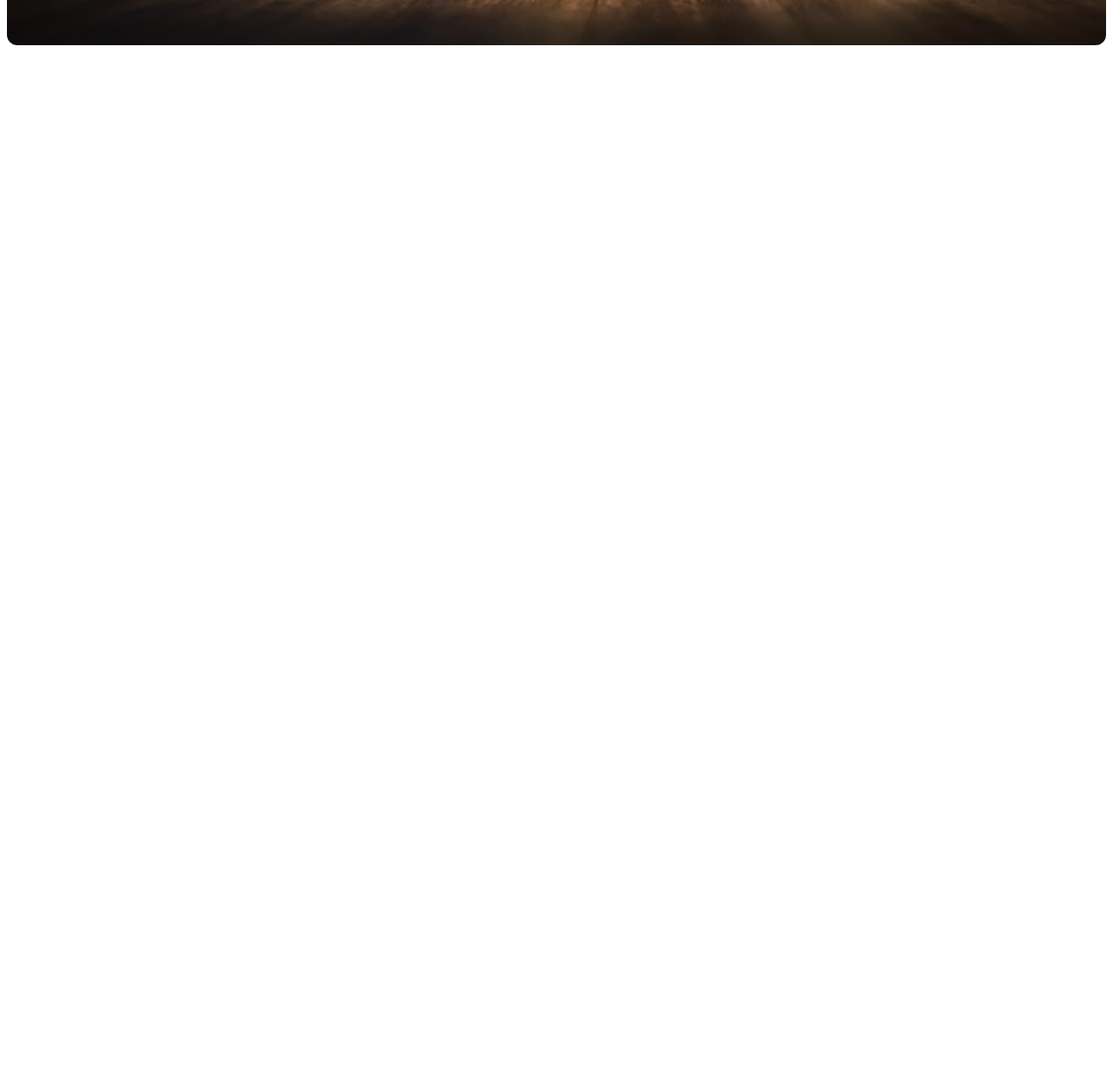
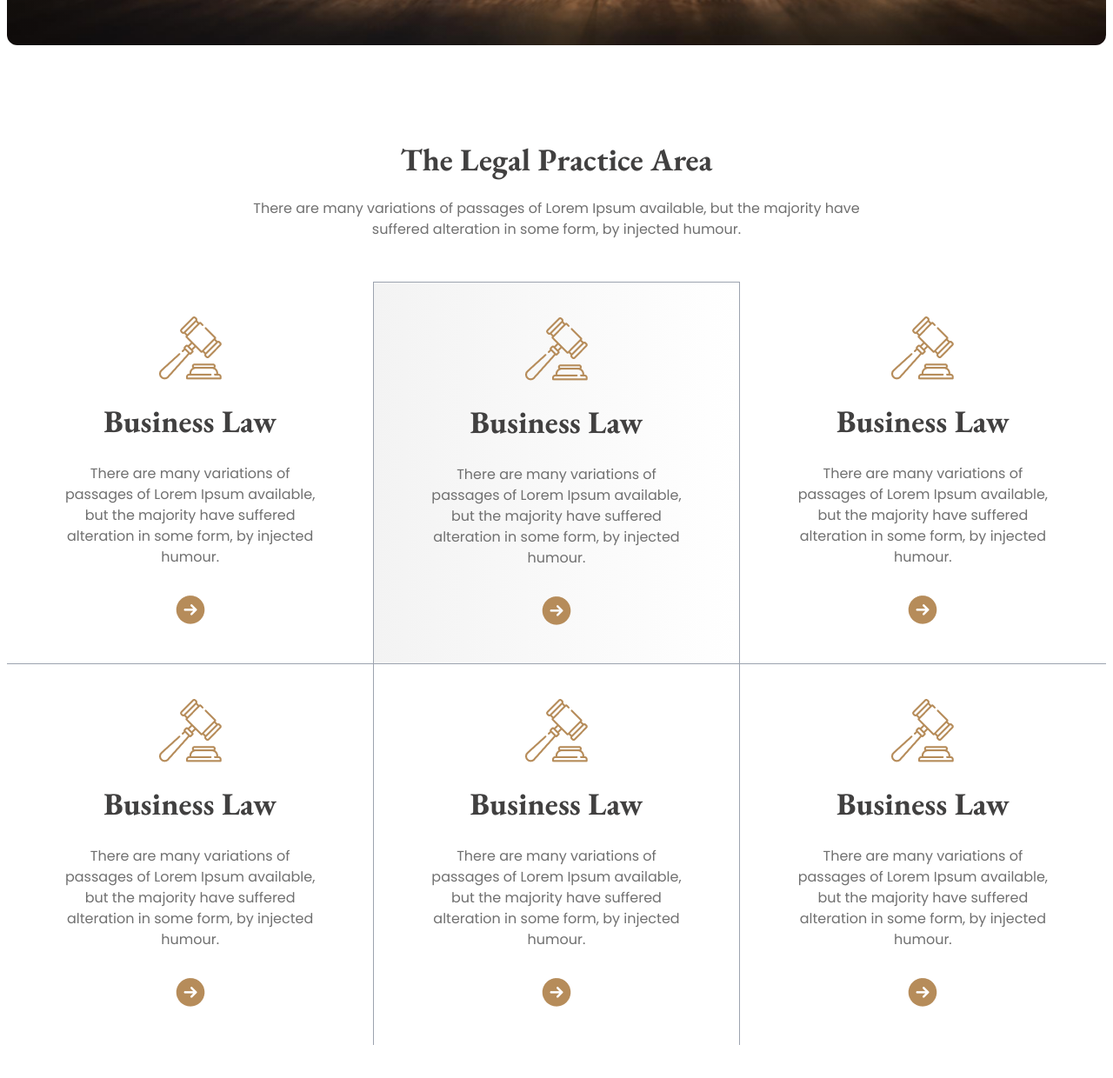
Before and after one commit to umayermdemon/Legal-Solution, a plain HTML site: page index.html in a window 1280 px wide. Shown: the part 638-1878 px from the top of the page at 87% size. Before the commit the page ends 800 px from the top, so only its background shows below. Drawn offline with nearby package versions, Linux system fonts and the light colour scheme.

Commit message:
practice area section completed

```diff
--- a/index.html
+++ b/index.html
@@ -29,7 +29,7 @@
             clifford: '#da373d',
             'primary-color': '#B68C5A',
             'head-color': '#414040',
-            'desc-color': '#E7E7E7',
+            'desc-color': '#707070',
           }
         }
       }
@@ -82,7 +82,7 @@
 
     <!-- hero section -->
     <div
-       style="background: linear-gradient(180deg, #111 0%, rgba(17, 17, 17, 0.00) 100%), url('/banner.png');
+       style="background: linear-gradient(180deg, #111 0%, rgba(17, 17, 17, 0.00) 100%), url('/images/banner.png');
        background-repeat: no-repeat;
        background-size: cover;
        background-position: center; "
@@ -91,7 +91,7 @@
       <h1 class="text-white font-garamond text-3xl lg:text-6xl font-bold ">
         We Provide Effective <br> Legal Solutions
       </h1>
-      <p class="font-poppins my-8 text-desc-color w-[400px] lg:w-[600px] mx-auto">
+      <p class="font-poppins my-8 text-[#E7E7E7] w-[400px] lg:w-[600px] mx-auto">
         There are many variations of passages of Lorem Ipsum available, but the majority have suffered alteration in some form, by injected humour.
       </p>
 
@@ -101,9 +101,88 @@
       </div>
     </div>
   </header>
+  <main class="max-w-7xl mx-auto">
+    <!-- practice area section -->
+    <section class="my-12 lg:my-28">
+      <div class="text-center">
+        <h3 class="font-garamond text-head-color font-bold text-4xl">
+          The Legal Practice Area
+        </h3>
+        <p class="w-[400px] lg:w-[700px] text-base font-poppins text-desc-color mx-auto mt-6 mb-12">
+          There are many variations of passages of Lorem Ipsum available, but the majority have suffered alteration in some form, by injected humour.
+        </p>
+      </div>
 
+      <div class="grid grid-cols-1 mx-2  lg:grid-cols-3">
+        <!-- first area card -->
+        <div class="space-y-7 text-center border-b  border-gray-400 py-10">
+          <img src="images/business.png" alt="" class="mx-auto">
+          <h3 class="font-garamond text-4xl text-head-color font-bold ">
+            Business Law
+          </h3>
+          <p class="font-poppins text-base text-desc-color w-72 mx-auto">
+            There are many variations of passages of Lorem Ipsum available, but the majority have suffered alteration in some form, by injected humour.
+          </p>
+          <img src="images/Frame.png" alt="" class="mx-auto">
+        </div>
+        <!-- second area card -->
+        <div class="space-y-7 text-center border-b lg:border border-gray-400 py-10 lg:bg-gradient-to-r from-[#F3F3F3] to-[#F3F3F300]">
+          <img src="images/business.png" alt="" class="mx-auto">
+          <h3 class="font-garamond text-4xl text-head-color font-bold ">
+            Business Law
+          </h3>
+          <p class="font-poppins text-base text-desc-color w-72 mx-auto">
+            There are many variations of passages of Lorem Ipsum available, but the majority have suffered alteration in some form, by injected humour.
+          </p>
+          <img src="images/Frame.png" alt="" class="mx-auto">
+        </div>
+        <!-- third area card -->
+        <div class="space-y-7 text-center border-b lg:border-b border-gray-400 py-10">
+          <img src="images/business.png" alt="" class="mx-auto">
+          <h3 class="font-garamond text-4xl text-head-color font-bold ">
+            Business Law
+          </h3>
+          <p class="font-poppins text-base text-desc-color w-72 mx-auto">
+            There are many variations of passages of Lorem Ipsum available, but the majority have suffered alteration in some form, by injected humour.
+          </p>
+          <img src="images/Frame.png" alt="" class="mx-auto">
+        </div>
+        <!-- fourth area card -->
+        <div class="space-y-7 text-center border-b lg:border-b-0 py-10">
+          <img src="images/business.png" alt="" class="mx-auto">
+          <h3 class="font-garamond text-4xl text-head-color font-bold ">
+            Business Law
+          </h3>
+          <p class="font-poppins text-base text-desc-color w-72 mx-auto">
+            There are many variations of passages of Lorem Ipsum available, but the majority have suffered alteration in some form, by injected humour.
+          </p>
+          <img src="images/Frame.png" alt="" class="mx-auto">
+        </div>
+        <!-- fifth area card -->
+        <div class="space-y-7 text-center border-b lg:border-b-0 lg:border-l lg:border-r border-gray-400 py-10">
+          <img src="images/business.png" alt="" class="mx-auto">
+          <h3 class="font-garamond text-4xl text-head-color font-bold ">
+            Business Law
+          </h3>
+          <p class="font-poppins text-base text-desc-color w-72 mx-auto">
+            There are many variations of passages of Lorem Ipsum available, but the majority have suffered alteration in some form, by injected humour.
+          </p>
+          <img src="images/Frame.png" alt="" class="mx-auto">
+        </div>
+        <!-- sixth area card -->
+        <div class="space-y-7 text-center border-b lg:border-b-0 py-10">
+          <img src="images/business.png" alt="" class="mx-auto">
+          <h3 class="font-garamond text-4xl text-head-color font-bold ">
+            Business Law
+          </h3>
+          <p class="font-poppins text-base text-desc-color w-72 mx-auto">
+            There are many variations of passages of Lorem Ipsum available, but the majority have suffered alteration in some form, by injected humour.
+          </p>
+          <img src="images/Frame.png" alt="" class="mx-auto">
+        </div>
+      </div>
+    </section>
 
-  <main>
   </main>
 
   <footer>
```
Also changed, not shown: images/banner.png (renamed from banner.png).
